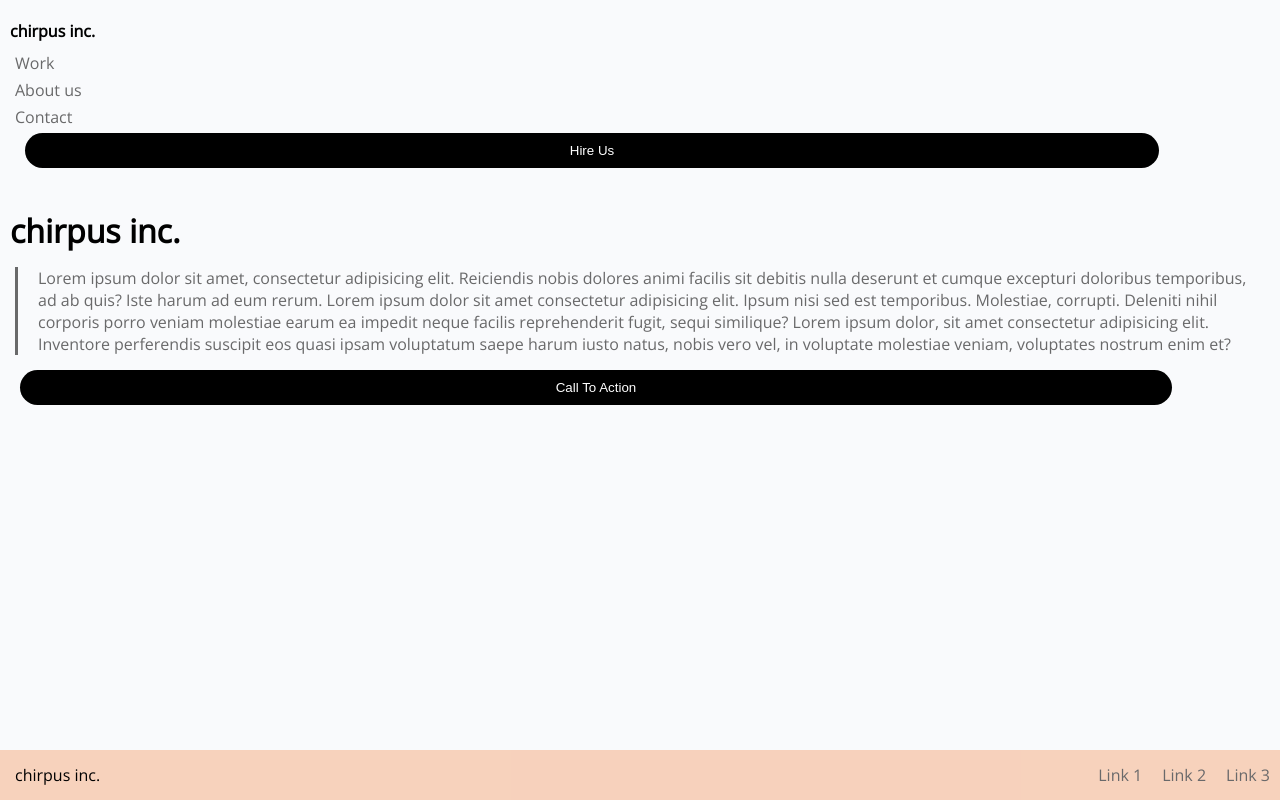
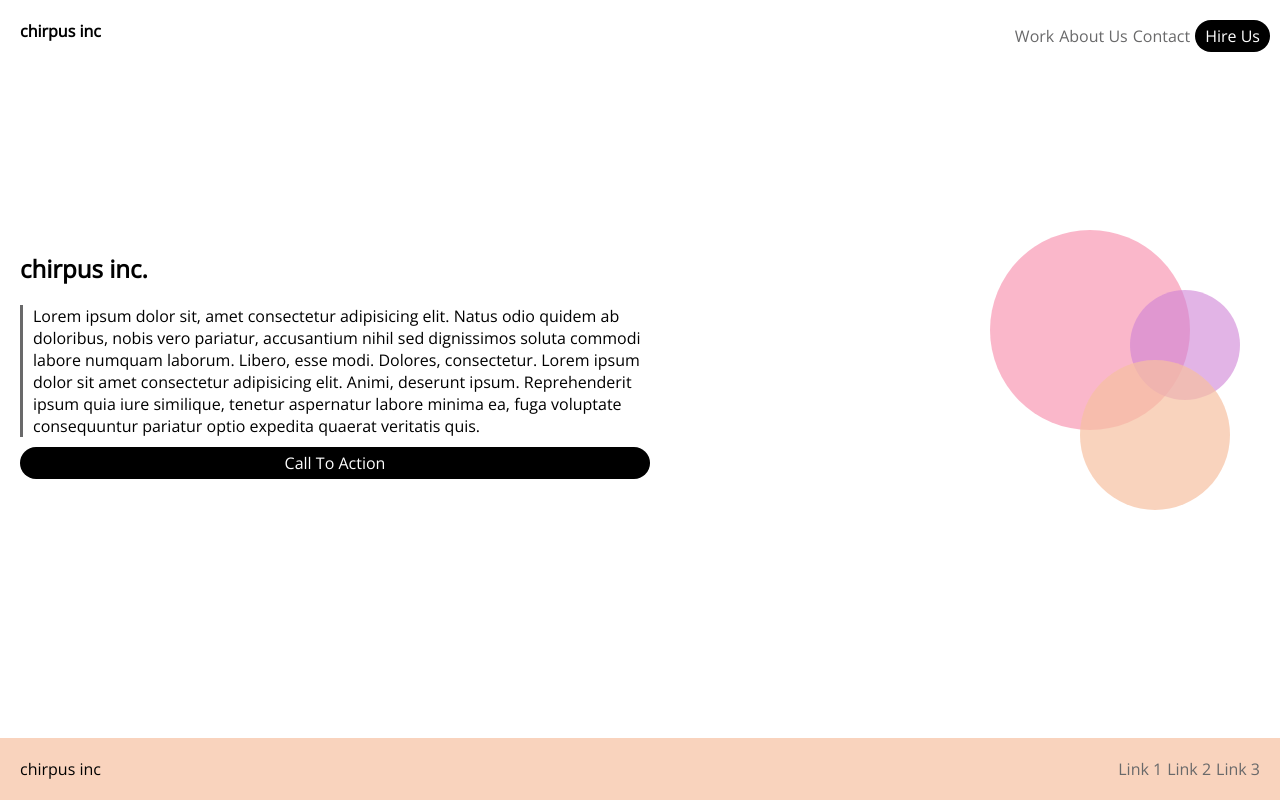
Before and after one commit to KingPrince92/chirpus, a plain HTML site: page index.html in a window 1280 px wide. Drawn offline with nearby package versions, Linux system fonts and the light colour scheme.

Commit message:
circles update

```diff
--- a/index.html
+++ b/index.html
@@ -4,59 +4,56 @@
     <meta charset="UTF-8" />
     <meta http-equiv="X-UA-Compatible" content="IE=edge" />
     <meta name="viewport" content="width=device-width, initial-scale=1.0" />
-    <link rel="stylesheet" href="style.css" />
     <link rel="preconnect" href="https://fonts.googleapis.com" />
     <link rel="preconnect" href="https://fonts.gstatic.com" crossorigin />
     <link
       href="https://fonts.googleapis.com/css2?family=Open+Sans&display=swap"
       rel="stylesheet"
     />
-    <title>HTML/CSS Lab2</title>
+    <link rel="stylesheet" href="style.css" />
+    <title>Chirpus Inc.</title>
   </head>
   <body>
     <header>
-      <h1>chirpus inc.</h1>
+      <h1>chirpus inc</h1>
+      <nav>
         <ul>
-        <span class="headerlinks">
           <li><a href="#">Work</a></li>
-          <li><a href="#">About us</a></li>
-          <li><a href="#">Contact</a></li></span
-        >
-        <li>
-          <button><a href="#">Hire Us</a></button>
-        </li>
+          <li><a href="#">About Us</a></li>
+          <li><a href="#">Contact</a></li>
+          <li><a href="#" class="accent"> Hire Us</a></li>
         </ul>
+      </nav>
     </header>
     <main>
-      <h1>chirpus inc.</h1>
-      <div>
-        <p class="description">
-          Lorem ipsum dolor sit amet, consectetur adipisicing elit. Reiciendis
-          nobis dolores animi facilis sit debitis nulla deserunt et cumque
-          excepturi doloribus temporibus, ad ab quis? Iste harum ad eum rerum.
-          Lorem ipsum dolor sit amet consectetur adipisicing elit. Ipsum nisi
-          sed est temporibus. Molestiae, corrupti. Deleniti nihil corporis porro
-          veniam molestiae earum ea impedit neque facilis reprehenderit fugit,
-          sequi similique? Lorem ipsum dolor, sit amet consectetur adipisicing
-          elit. Inventore perferendis suscipit eos quasi ipsam voluptatum saepe
-          harum iusto natus, nobis vero vel, in voluptate molestiae veniam,
-          voluptates nostrum enim et?
+      <section class="text-info">
+        <h2>chirpus inc.</h2>
+        <p class="call-to-action">
+          Lorem ipsum dolor sit, amet consectetur adipisicing elit. Natus odio
+          quidem ab doloribus, nobis vero pariatur, accusantium nihil sed
+          dignissimos soluta commodi labore numquam laborum. Libero, esse modi.
+          Dolores, consectetur. Lorem ipsum dolor sit amet consectetur
+          adipisicing elit. Animi, deserunt ipsum. Reprehenderit ipsum quia iure
+          similique, tenetur aspernatur labore minima ea, fuga voluptate
+          consequuntur pariatur optio expedita quaerat veritatis quis.
         </p>
-      </div>
-      <div>
-        <button>
-          <a href="#">Call To Action</a>
-        </button>
-      </div>
+        <a href="#" class="accent call-to-action-link">Call To Action</a>
+      </section>
+      <section>
+        <div class="big-circle"></div>
+        <div class="med-circle"></div>
+        <div class="small-circle"></div>
+      </section>
     </main>
     <footer>
-      <div>chirpus inc.</div>
-
+      <p>chirpus inc</p>
+      <nav>
         <ul>
           <li><a href="#">Link 1</a></li>
           <li><a href="#">Link 2</a></li>
           <li><a href="#">Link 3</a></li>
         </ul>
+      </nav>
     </footer>
   </body>
 </html>
--- a/style.css
+++ b/style.css
@@ -1,100 +1,133 @@
-/* reset */
+/* resets */
+
 body,
-h1 {
+h1,
+p {
   margin: 0;
+}
+
+body {
+  padding: 20px;
   font-family: "Open Sans", sans-serif;
 }
 
-body {
-  background-color: #f9fafc;
+h1 {
+  font-size: 16px;
 }
 
-header {
-  display: flex;
-  flex-direction: column;
-  align-items: left;
-  margin-bottom: 20px;
+nav ul {
+  list-style: none;
+  padding: 0;
+  margin: 0;
 }
 
-header h1 {
-  font-size: 1em;
-  padding-left: 10px;
-  margin-top: 20px;
+header a {
+  text-decoration: none;
+  color: #69696a;
+  padding: 5px 5px 5px 0;
+  display: inline-block;
 }
 
-header ul {
-  padding-left: 10px;
-  list-style: none;
-  margin-top: 5px;
-}
-header ul li {
-  display: flex;
-  align-items: left;
-  color: #69696a;
-  margin: 5px;
+.accent {
+  background-color: black;
+  color: white;
+  width: 100%;
+  text-align: center;
+  padding-left: 5px;
+  border-radius: 20px;
 }
 
-.headerlinks a {
+.call-to-action {
+  border-left: 3px solid #69696a;
+  padding-left: 10px;
+}
+
+.call-to-action-link {
+  text-decoration: none;
+  display: inline-block;
+  padding: 5px;
+  margin-top: 10px;
+}
+
+footer {
+  position: fixed;
+  bottom: 0;
+  left: 0;
+  right: 0;
+  background-color: rgba(247, 193, 162, 0.7);
+  display: flex;
+  justify-content: space-between;
+  align-items: center;
+  padding: 20px;
+}
+
+footer nav ul {
+  display: flex;
+}
+
+footer a {
+  padding: 5px 0 5px 5px;
   text-decoration: none;
   color: #69696a;
 }
 
-button {
-  background-color: #000;
-  border: none;
-  width: 90%;
-  padding: 10px 30px;
-  border-radius: 20px;
-  display: flex;
-  margin: 0px 10px;
+@media only screen and (max-width: 768px) {
+  .big-circle,
+  .med-circle,
+  .small-circle {
+    display: none;
+  }
 }
 
-button a {
-  color: #fff;
-  text-decoration: none;
+@media only screen and (min-width: 768px) {
+  header {
     display: flex;
-  margin: 0 auto;
+    flex-direction: row;
+    justify-content: space-between;
+    margin-bottom: 200px;
   }
 
-main h1 {
-  margin: 10px;
+  header nav ul {
+    display: flex;
+    flex-direction: row;
   }
 
-.description {
-  border-left: 3px solid #69696a;
-  margin: 15px;
-  padding-left: 20px;
-  color: #69696a;
+  .call-to-action {
+    width: 50%;
   }
 
-main div button {
-  margin-left: 20px;
+  .call-to-action-link {
+    width: 50%;
   }
 
-footer {
-  position: fixed;
-  width: 100%;
-  height: 50px;
-  bottom: 0;
-  display: flex;
-  justify-content: space-between;
-  background-color: rgba(247, 193, 162, 0.7);
+  .big-circle {
+    height: 200px;
+    width: 200px;
+    border-radius: 100px;
+    background-color: rgba(247, 136, 167, 0.6);
+    position: absolute;
+    right: 90px;
+    top: 230px;
   }
 
-footer div {
-  display: flex;
-  align-items: center;
-  margin-left: 15px;
-}
-footer ul {
-  display: flex;
-  list-style: none;
-  align-items: center;
+  .med-circle {
+    height: 150px;
+    width: 150px;
+    border-radius: 75px;
+    background-color: rgba(247, 193, 162, 0.7);
+    position: absolute;
+    top: 360px;
+    right: 50px;
+    z-index: 2;
   }
 
-footer ul li a {
-  text-decoration: none;
-  color: #69696a;
-  display: flex;
-  margin: 10px;
+  .small-circle {
+    height: 110px;
+    width: 110px;
+    border-radius: 75px;
+    background-color: rgba(207, 130, 213, 0.6);
+    position: absolute;
+    top: 290px;
+    right: 40px;
   }
+}
```
Lines whose indentation alone changed are shown as unchanged.
